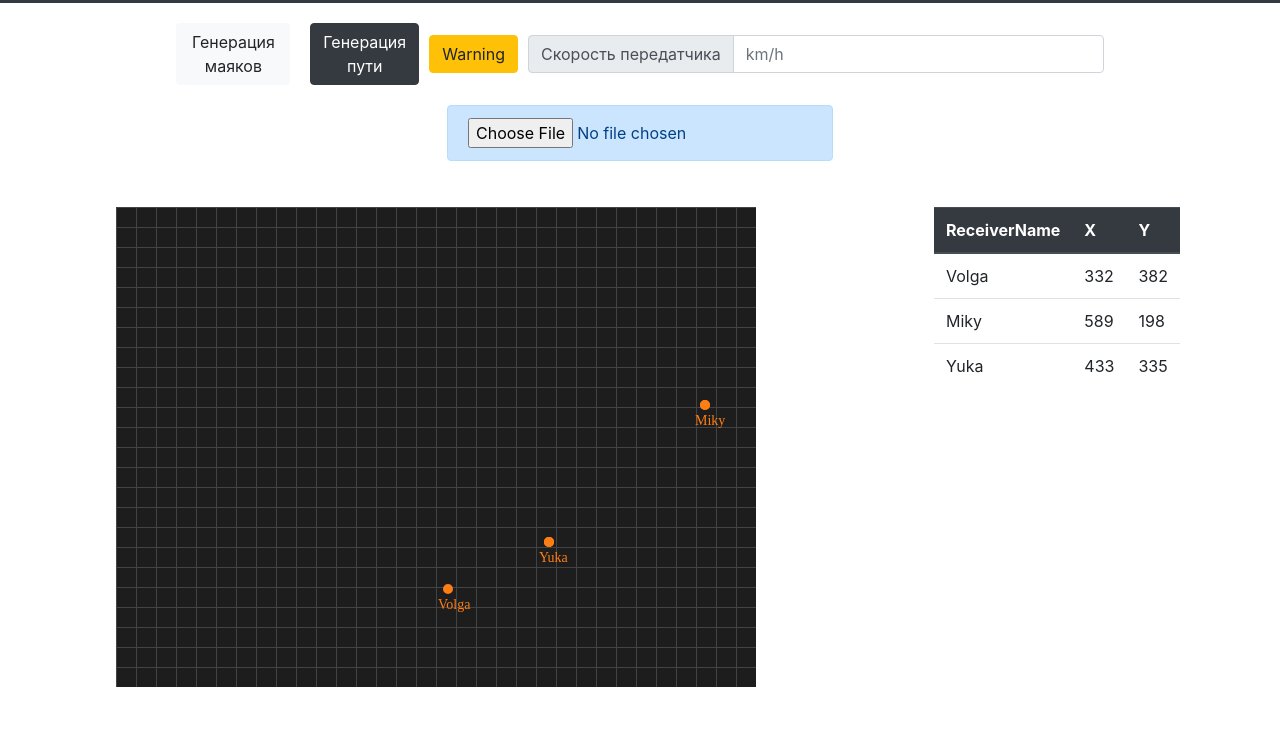
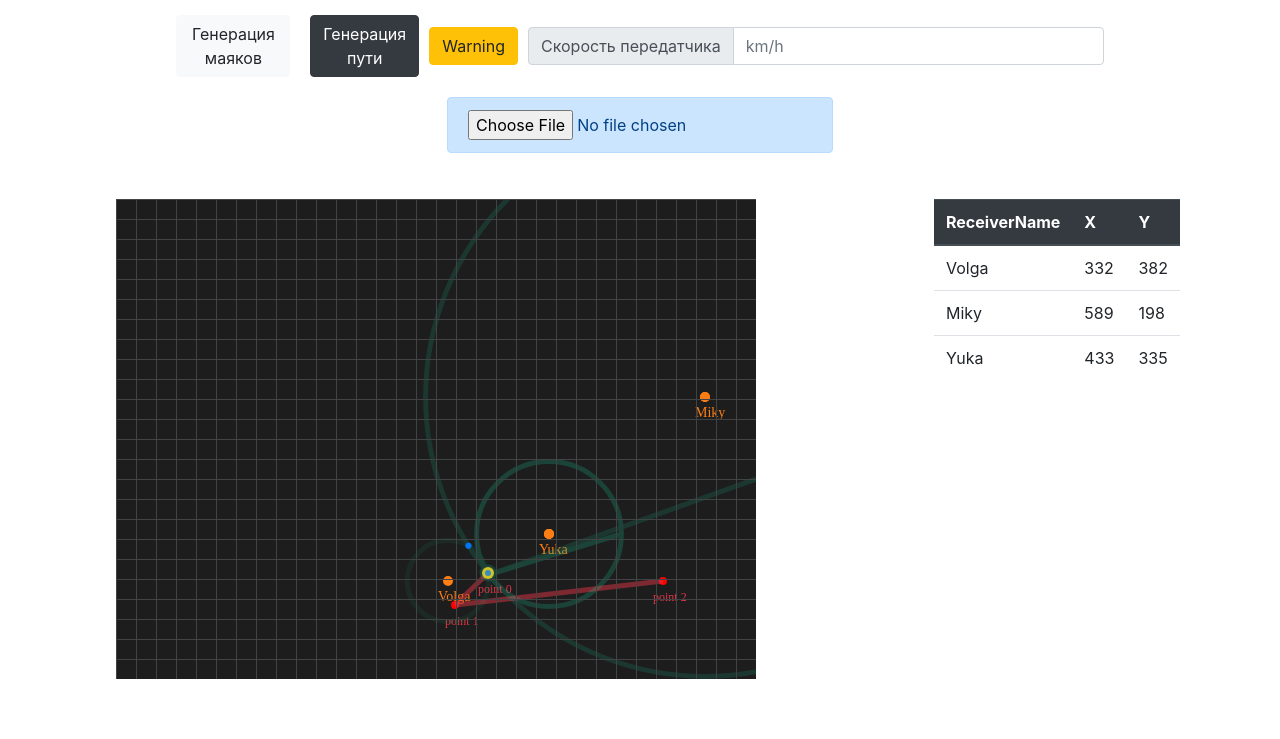
Before and after one commit to Ligrete/web-platform-jrq7sf, a plain HTML site: page index.html in a window 1280 px wide. Shown: the part 61-800 px from the top of the page. Drawn offline with nearby package versions, Linux system fonts and the light colour scheme.

Commit message:
save befor add a movements

```diff
--- a/index.html
+++ b/index.html
@@ -19,7 +19,7 @@
       </button>
       <div class="collapse navbar-collapse" id="navbarNavAltMarkup">
         <div class="navbar-nav">
-          <a class="nav-link active" href="#">  <h5>Map Nav</h5> <span class="sr-only">(current)</span></a>
+          <a class="nav-link active" href="#">  <div class="title">MapNav</div><span class="sr-only">(current)</span></a>
           <button type="button" class="btn  btn-danger" data-toggle="modal" data-target="#exampleModal">
             Задание
           </button>
@@ -136,7 +136,7 @@
 
           <div class="modal-body">
             <h4>Маркеры</h4>
-            <div class="container-fluid">
+            <div class="container-fluid scroller">
               На плоскости расположены 3 статичных радиоприемника (гарантируется, что они не лежат на одной прямой) и один движущийся радиопередатчик. Через равные промежутки времени (1 секунда) радиоприемники замеряют время пролета сигнала от радиопередатчика до них (скорость сигнала считать равной 1000 км/сек). Необходимо по имеющимся координатам радиоприемников и по их показаниям восстановить траекторию движения радиопередатчика. Показания радиоприемников могут иметь погрешность.
 Требуется разработать одностраничное веб-приложение, в которое загружается файл через браузер с показаниями радиоприемников, (формат файла описан далее). По нажатию специальной кнопки, в браузере рисуется положение радиоприемников и траектория движения радиопередатчика в виде ломаной линии. Координаты положения радиоприемника выделяются точками на линии и выводятся отдельным списком.
 Задача должна быть решена средствами JavaScript, все вычисления, касающиеся решения задачи, должны производиться в браузере. Ограничений по визуализации и дизайну нет. Главное, чтобы происходящее в ней было понятно человеку, прочитавшему этот документ.
--- a/path.js
+++ b/path.js
@@ -1,4 +1,3 @@
-console.log('path.js')
 
 
 
--- a/script.js
+++ b/script.js
@@ -42,18 +42,17 @@ var myGeo = {
 
 function draw() {
 
+    console.log('draw.js');
+
     var canvas = document.getElementById("canvas");
-    if (canvas.getContext) {
+    if (canvas) {
         var ctx = canvas.getContext("2d");
-        canvas.getContext("2d").clearRect(0, 0, scrW, scrH);
+        // canvas.getContext("2d").clearRect(0, 0, scrW, scrH);
         clearPage(ctx, canvas);
-        //clear Table
         table = document.getElementById("rtable");
         if (table) {
             table.innerHTML = "";
         }
-        drawBoard(ctx, 20);
-
         for (receiver of receivers) {
             ctx.fillStyle = "#fd7e14";
             var receiverX = Math.floor(Math.random() * (scrW - offset)) + offset / 2;
@@ -71,10 +70,13 @@ function draw() {
             ctx.fillText(receiver.name, receiver.x - 10, receiver.y + 20);
         }
 
+        drawpath();
+
     }
 }
 
 function drawpath() {
+    console.log('drawpath.js');
     genTargets(3);
     // test
     var canvas = document.getElementById("canvaspath");
@@ -83,45 +85,45 @@ function drawpath() {
         clearPage(ctx, canvas);
 
 
-        // for (point of points) {
-        //     //target pos
-        //     ctx.beginPath();
-        //     ctx.fillStyle = "red";
-        //     var receiverX = point.x;
-        //     var receiverY = point.y;
-        //     ctx.arc(receiverX, receiverY, 4, 0, Math.PI * 2, true);
-        //     ctx.closePath();
-        //     ctx.fill();
+        for (point of points) {
+            //target pos
+            ctx.beginPath();
+            ctx.fillStyle = "red";
+            var receiverX = point.x;
+            var receiverY = point.y;
+            ctx.arc(receiverX, receiverY, 4, 0, Math.PI * 2, true);
+            ctx.closePath();
+            ctx.fill();
 
-        //     //text
-        //     ctx.font = "12px serif";
-        //     ctx.fillStyle = "#dc3545";
-        //     ctx.fillText(point.name, point.x - 10, point.y + 20);
-        // }
+            //text
+            ctx.font = "12px serif";
+            ctx.fillStyle = "#dc3545";
+            ctx.fillText(point.name, point.x - 10, point.y + 20);
+        }
 
-        // var i = 0;
-        // var prevX = -100;
-        // var prevY = -100;
+        var i = 0;
+        var prevX = -100;
+        var prevY = -100;
 
 
-        // for (point of points) {
+        for (point of points) {
 
-        //     if (i >= 0 && prevY > 0 && prevX > 0) {
-        //         ctx.beginPath();
-        //         ctx.strokeStyle = "#dc354582";
-        //         ctx.lineWidth = 5;
-        //         ctx.moveTo(prevX, prevY);
-        //         ctx.lineTo(point.x, point.y);
-        //         ctx.closePath();
-        //         ctx.stroke();
-        //         prevX = point.x;
-        //         prevY = point.y;
-        //     } else {
-        //         prevX = point.x;
-        //         prevY = point.y;
-        //     }
-        //     i++;
-        // }
+            if (i >= 0 && prevY > 0 && prevX > 0) {
+                ctx.beginPath();
+                ctx.strokeStyle = "#dc354582";
+                ctx.lineWidth = 5;
+                ctx.moveTo(prevX, prevY);
+                ctx.lineTo(point.x, point.y);
+                ctx.closePath();
+                ctx.stroke();
+                prevX = point.x;
+                prevY = point.y;
+            } else {
+                prevX = point.x;
+                prevY = point.y;
+            }
+            i++;
+        }
         start();
     }
 }
@@ -131,6 +133,7 @@ function clearPage(context, canvas) {
     var w = canvas.width;
     canvas.width = 1;
     canvas.width = w;
+    drawBoard(context, 20);
 }
 
 function drawBoard(context, size) {
@@ -178,6 +181,7 @@ function genTargets(count) {
 
 
 function start() {
+    console.log('start.js');
     // test
     var canvas = document.getElementById("canvaspath");
     if (canvas.getContext) {
@@ -217,4 +221,4 @@ function start() {
 
 
 
-genTargets(3);
+draw();
--- a/styles.css
+++ b/styles.css
@@ -100,3 +100,7 @@ canvas#canvasmove {
   flex-direction: row;
   margin: 10px auto;
 }
+
+.scroller {
+  overflow: scroll;
+}
```
